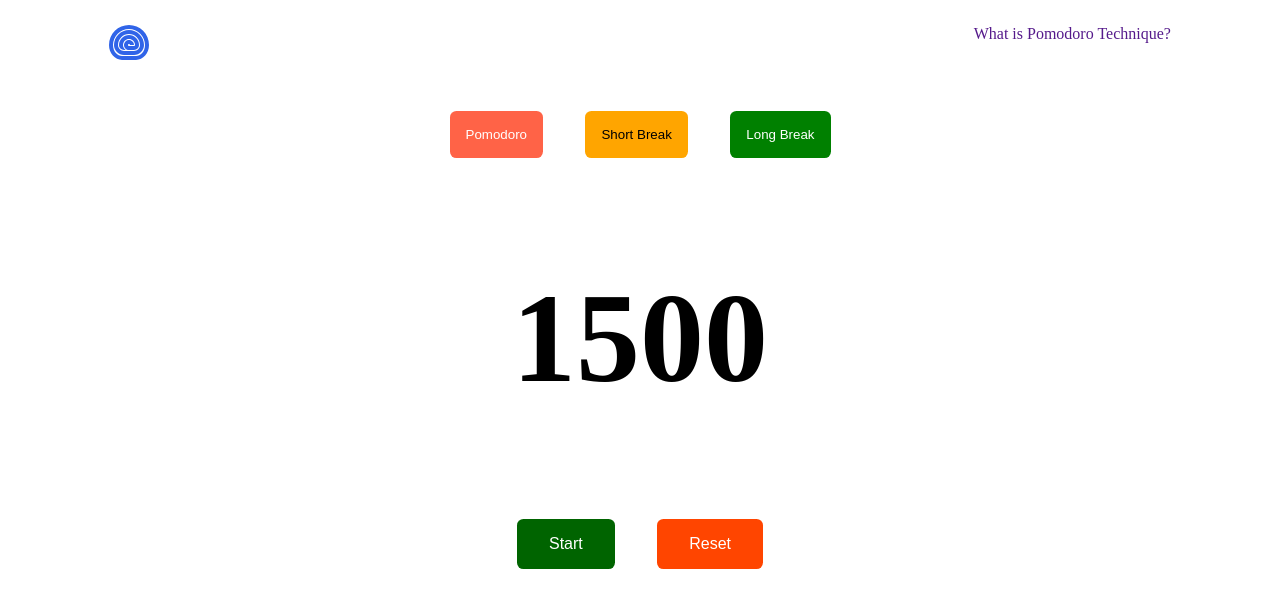
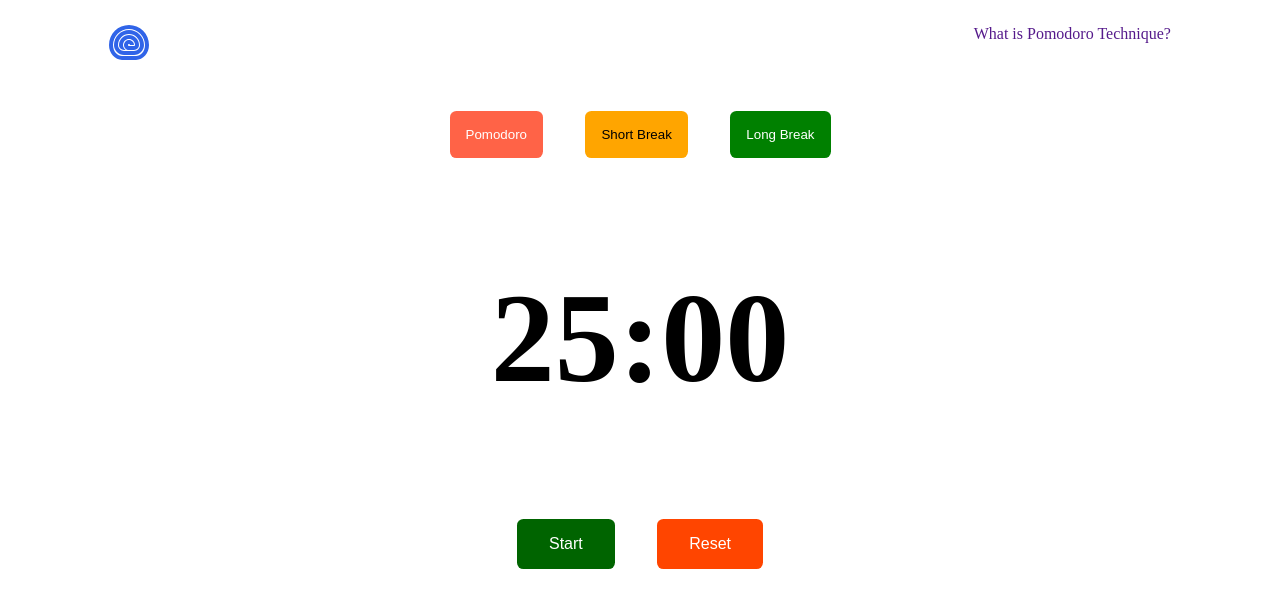
Before and after one commit to themujahidkhan/pomodoro-app, a React (Vite) app: page / in a window 1280 px wide. Shown: the top 608 px of the page. Built offline with nearby package versions, Linux system fonts and the light colour scheme.

Commit message:
Added timer logic

```diff
--- a/src/components/Timer.jsx
+++ b/src/components/Timer.jsx
@@ -2,28 +2,15 @@
 import "../styles/Timer.css";
 
 function Timer() {
-  const [time, setTime] = useState(25 * 60);
-  let interval;
+  const [minutes, setMinutes] = useState(25);
+  const [seconds, setSeconds] = useState(0);
 
-  function startTimer() {
-    let i = 1500;
-    let minutes;
-    let secondsRemaining;
-
-    interval = setInterval(decrement, 1000);
-
-    function decrement() {
-      i = (i % 9000) - 1;
-      minutes = Math.floor(i / 60);
-      secondsRemaining = i - minutes * 60;
-
-      setTime([`${minutes} Minutes :`, ` ${secondsRemaining} Seconds`]);
-    }
-  }
+  const minutesTimer = minutes < 10 ? `0${minutes}` : minutes;
+  const secondsTimer = seconds < 10 ? `0${seconds}` : seconds;
 
   function resetTimer() {
-    clearInterval(interval);
-    setTime([25, " : 00"]);
+    setMinutes(0);
+    setSeconds(0);
   }
 
   return (
@@ -33,9 +20,16 @@
         <button className="btn-shortBreak">Short Break</button>
         <button className="btn-longBreak">Long Break</button>
       </div>
-      <h1 className="displayTimer">{time}</h1>
+      <h1 className="displayTimer">
+        {minutesTimer}:{secondsTimer}
+      </h1>
       <div className="bottom-tab">
-        <button className="btn-start" onClick={startTimer}>
+        <button
+          className="btn-start"
+          onClick={() => {
+            alert("clicked");
+          }}
+        >
           Start
         </button>
         <button className="btn-stop" onClick={resetTimer}>
```
